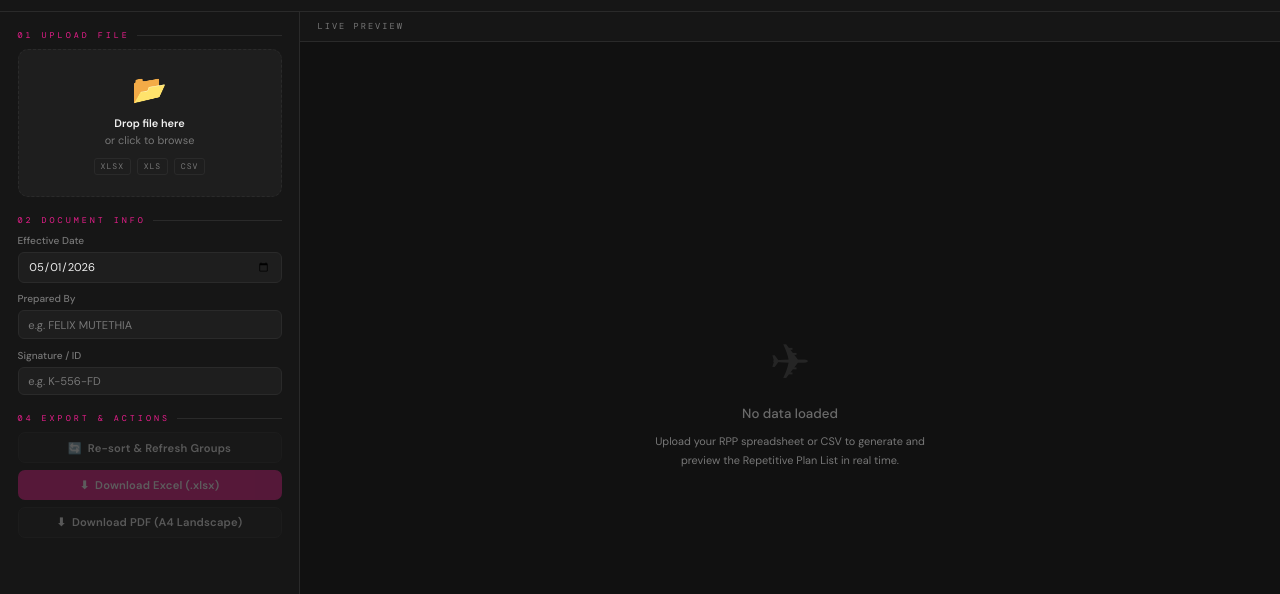
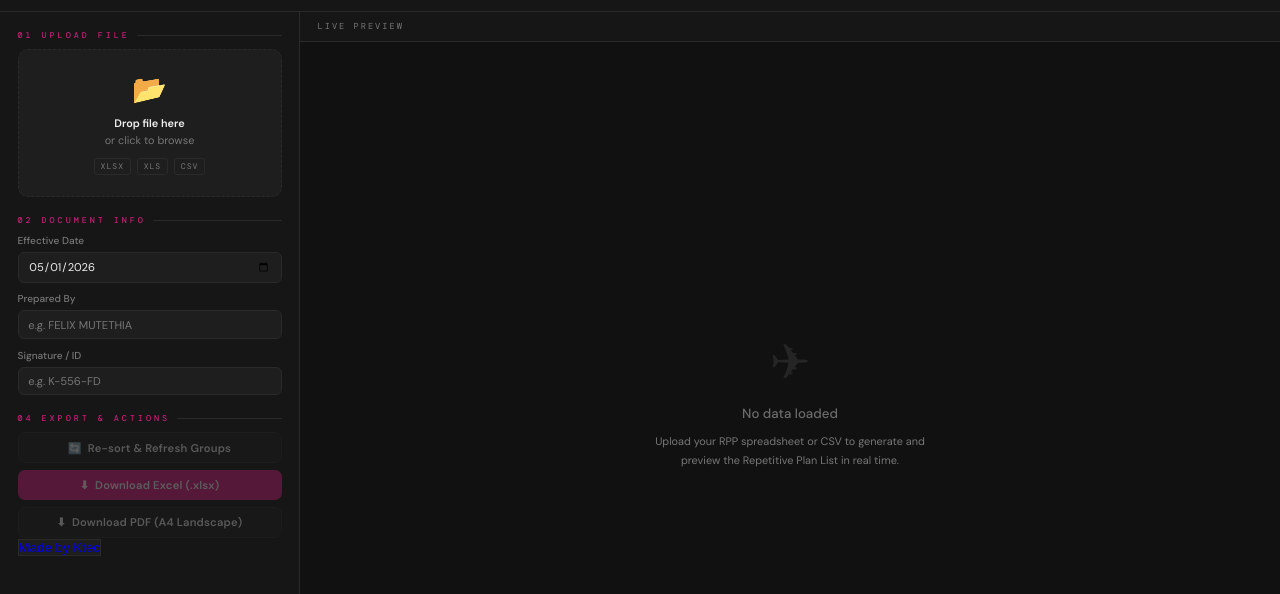
Before and after one commit to kennedykalawa/Flight-Ops, a plain HTML site: page index.html in a window 1280 px wide. Shown: the part 42-636 px from the top of the page. Drawn offline with nearby package versions, Linux system fonts and the light colour scheme.

Commit message:
adding my tag

```diff
--- a/index.html
+++ b/index.html
@@ -112,6 +112,18 @@ header{background:var(--surface);border-bottom:1px solid var(--border);padding:0
 ::-webkit-scrollbar-track{background:var(--dark)}
 ::-webkit-scrollbar-thumb{background:var(--border);border-radius:3px}
 ::-webkit-scrollbar-thumb:hover{background:var(--pink)}
+
+/*adding my tag*/
+.me{
+    background:var(--surface2);color:var(--text);border:1px solid var(--border)
+}
+.me:hover{
+border-color:var(--pink);color:var(--pink);transform:translateY(-1px)
+
+}
+.mee a{
+    text-decoration: none;
+}
 </style>
 </head>
 <body>
@@ -185,6 +197,9 @@ header{background:var(--surface);border-bottom:1px solid var(--border);padding:0
         <button class="btn btn-ghost" id="btnSort" disabled>🔄 &nbsp;Re-sort & Refresh Groups</button>
         <button class="btn btn-pink" id="btnXlsx" disabled>⬇ &nbsp;Download Excel (.xlsx)</button>
         <button class="btn btn-ghost" id="btnPdf"  disabled>⬇ &nbsp;Download PDF (A4 Landscape)</button>
+      </div>
+      <div class="mee">
+          <button class="me"><a href="https://kennedykalawa.github.io/portfolio-sample/" >Made by Ktec</a></button>
       </div>
     </div>
 
```
